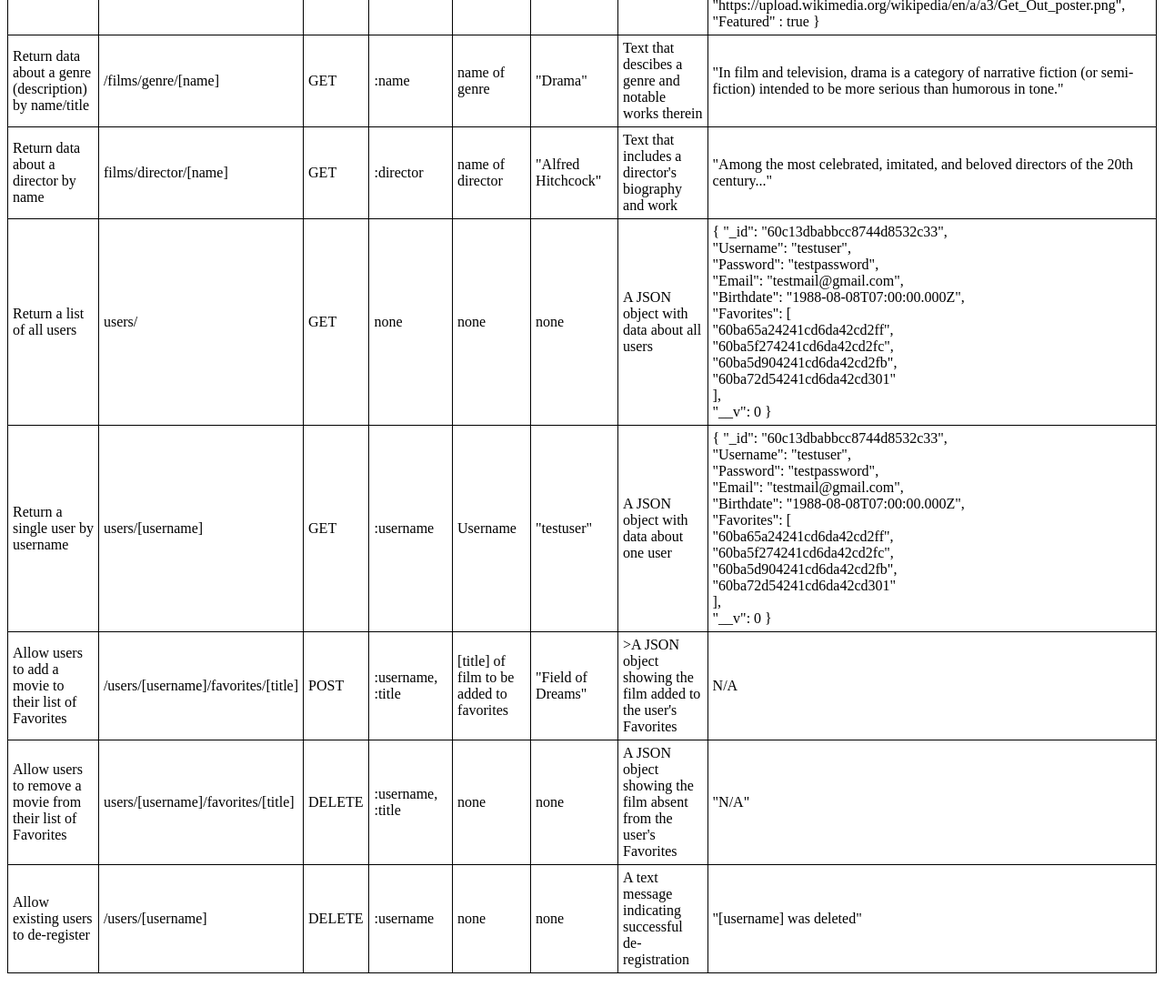
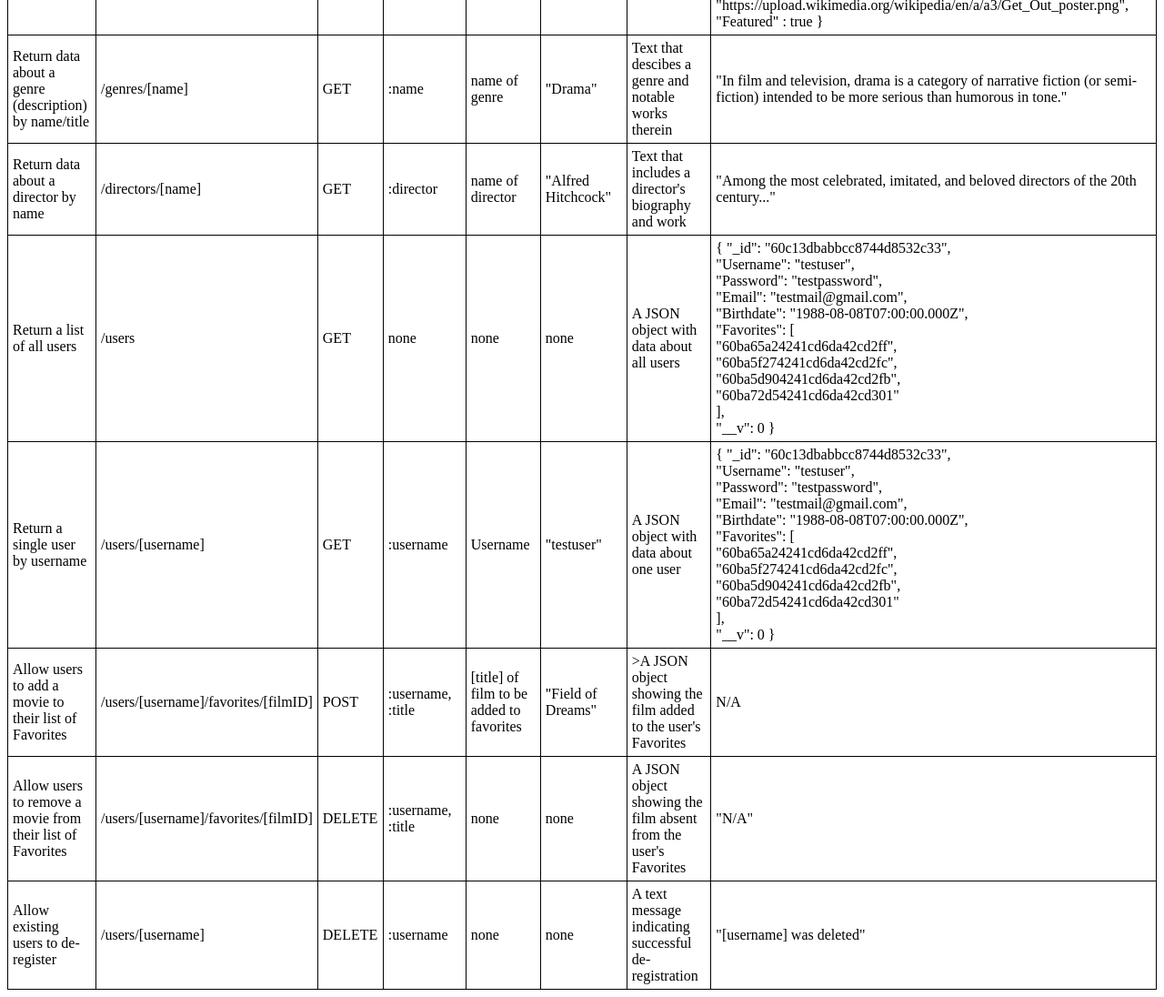
Before and after one commit to shplank/movie_api, a website: page public/documentation.html in a window 1280 px wide. Shown: the part 1400-2496 px from the top of the page at 91% size. Drawn offline with Linux system fonts and the light colour scheme.

Commit message:
Update documentation.html
Fixed URL paths in documentation

```diff
--- a/public/documentation.html
+++ b/public/documentation.html
@@ -137,7 +137,7 @@
     </tr>
     <tr>
       <td>Return data about a genre (description) by name/title</td>
-      <td>/films/genre/[name]</td>
+      <td>/genres/[name]</td>
       <td>GET</td>
       <td>:name</td>
       <td>name of genre</td>
@@ -147,7 +147,7 @@
     </tr>
     <tr>
       <td>Return data about a director by name</td>
-      <td>films/director/[name]</td>
+      <td>/directors/[name]</td>
       <td>GET</td>
       <td>:director</td>
       <td>name of director</td>
@@ -157,7 +157,7 @@
     </tr>
     <tr>
       <td>Return a list of all users</td>
-      <td>users/</td>
+      <td>/users</td>
       <td>GET</td>
       <td>none</td>
       <td>none</td>
@@ -180,7 +180,7 @@
     </tr>
     <tr>
       <td>Return a single user by username</td>
-      <td>users/[username]</td>
+      <td>/users/[username]</td>
       <td>GET</td>
       <td>:username</td>
       <td>Username</td>
@@ -203,7 +203,7 @@
     </tr>
     <tr>
       <td>Allow users to add a movie to their list of Favorites</td>
-      <td>/users/[username]/favorites/[title]</td>
+      <td>/users/[username]/favorites/[filmID]</td>
       <td>POST</td>
       <td>:username, :title</td>
       <td>[title] of film to be added to favorites</td>
@@ -213,7 +213,7 @@
     </tr>
     <tr>
       <td>Allow users to remove a movie from their list of Favorites</td>
-      <td>users/[username]/favorites/[title]</td>
+      <td>/users/[username]/favorites/[filmID]</td>
       <td>DELETE</td>
       <td>:username, :title</td>
       <td>none</td>
```
